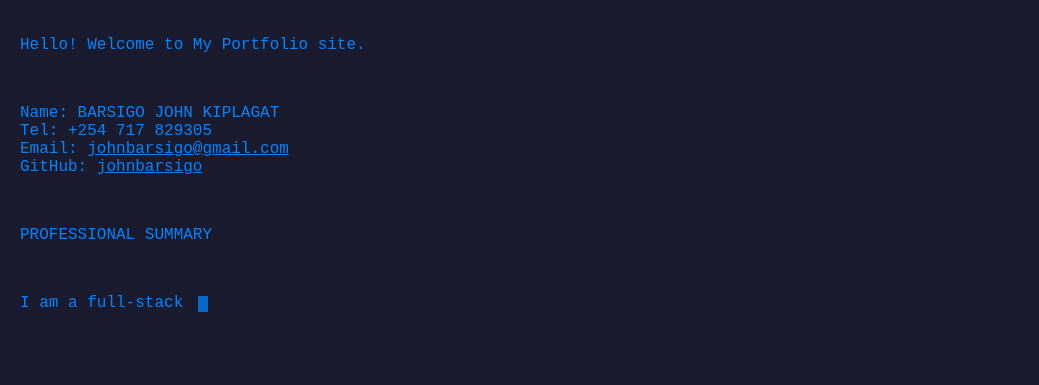
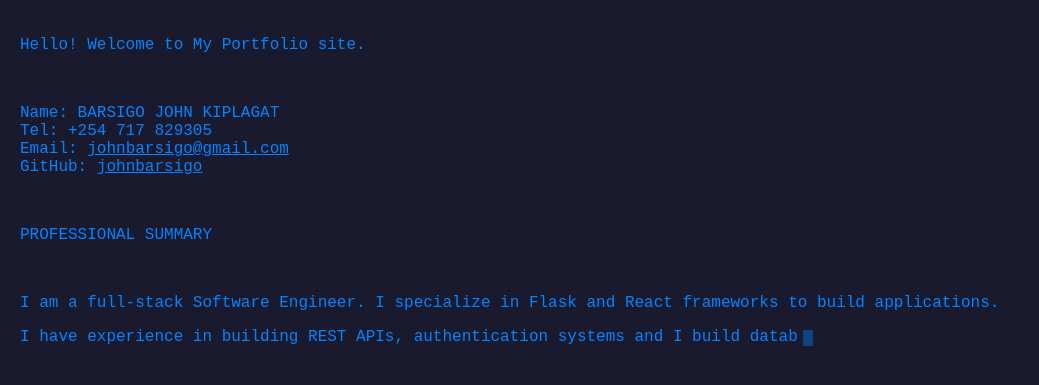
Before and after one commit to johnbarsigo/hunting-bubbly, a Flask app: page / in a window 1280 px wide. Shown: the top 385 px of the page, without its empty margins (0-1039 px from the left). Run offline with Flask 3, Linux system fonts and the light colour scheme.

Commit message:
Modified terminal.js to text faster, modified my professional summary in index.html.

```diff
--- a/static/terminal.js
+++ b/static/terminal.js
@@ -15,7 +15,7 @@ document.addEventListener("DOMContentLoaded", function() {
             if ( i < text.length ) {
                 el.textContent += text.charAt(i);
                 i++;
-                setTimeout ( type, 40 );
+                setTimeout ( type, 20 );
             }
 
             else if ( callback ) {
--- a/templates/index.html
+++ b/templates/index.html
@@ -27,9 +27,9 @@
         <br>
 
         <p><span data-typewriter="PROFESSIONAL SUMMARY"></span></p> <br>
-        <p><span data-typewriter="I am a full-stack Software Engineer. I specialize in Flask and React frameworks to build applications.
-        I have experience in building REST APIs, authentication systems and I build database-driven applications as well.
-        I have a strong understanding of structuring back-end applications well and integrating it with the front-end using modern techniques." ></span></p>
+        <p><span data-typewriter="I am a full-stack Software Engineer. I specialize in Flask and React frameworks to build applications."></span></p>
+        <p><span data-typewriter="I have experience in building REST APIs, authentication systems and I build database-driven applications as well."> </span></p>
+        <p><span data-typewriter="I have a strong understanding of structuring back-end applications well and integrating it with the front-end using modern techniques." ></span></p>
 
         <br>
 
```
